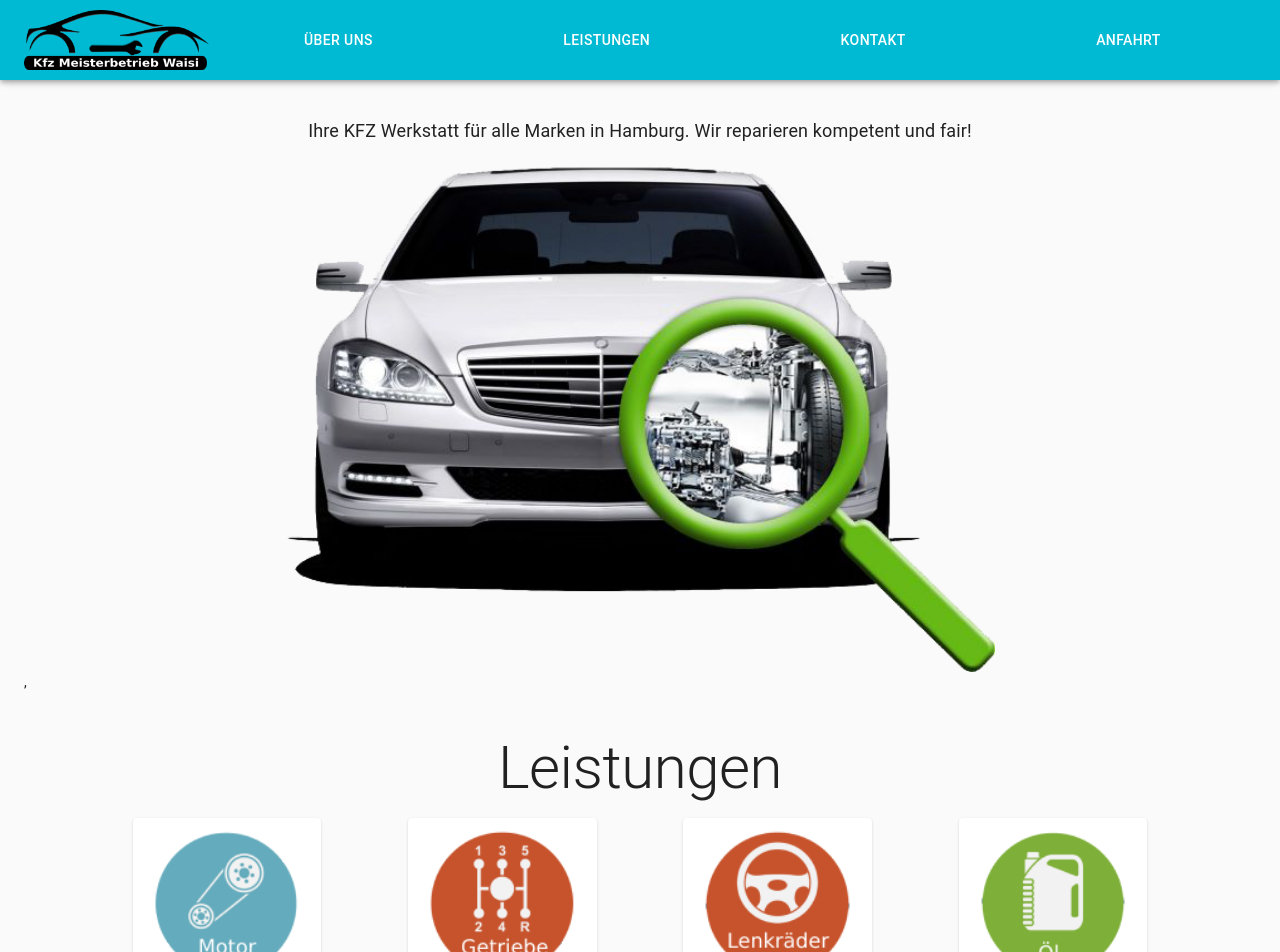
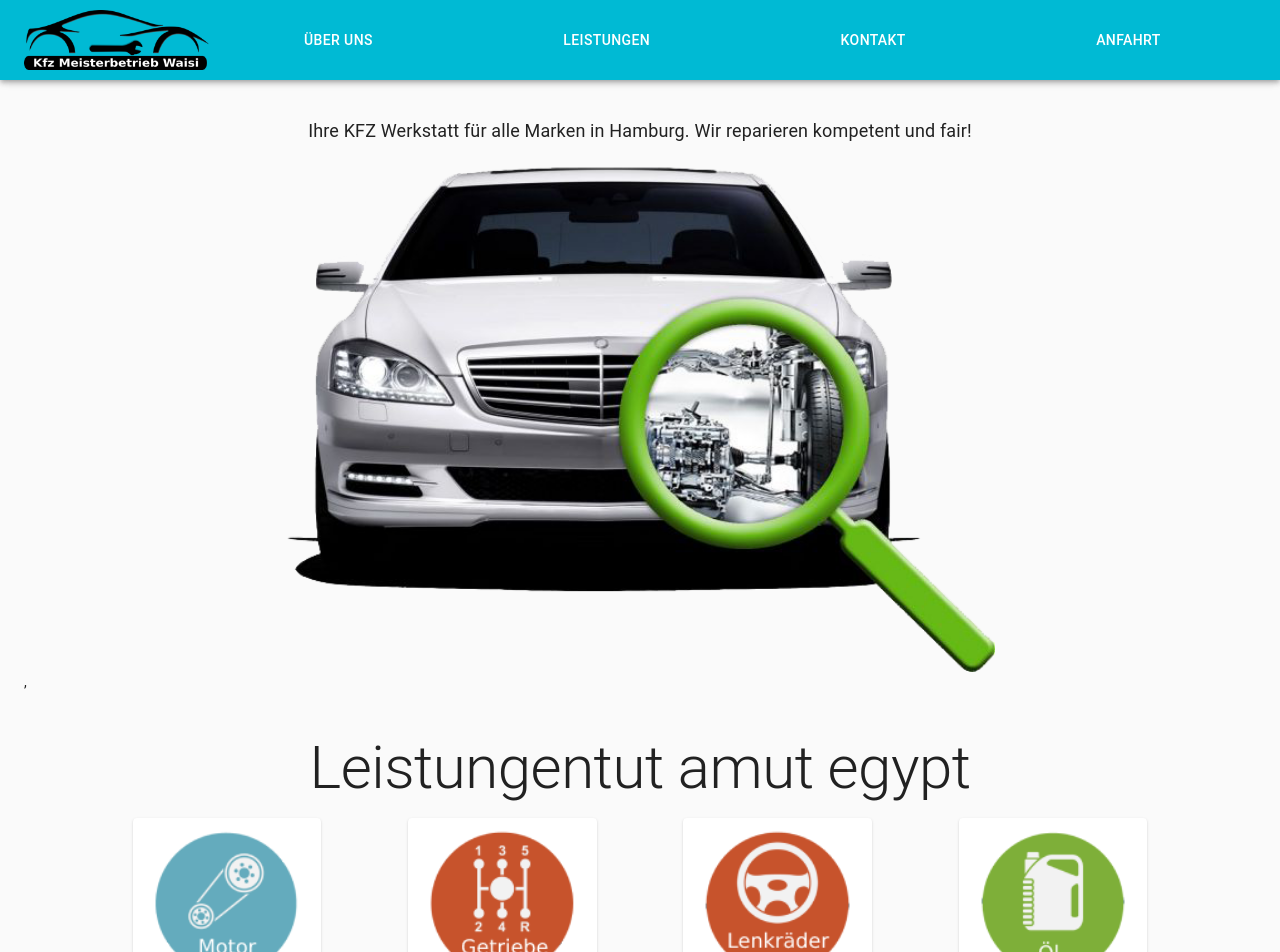
Before and after one commit to RezaHajipour/werkstatt, a React (Create React App) app: page / in a window 1280 px wide. Shown: the top 952 px of the page. Built offline with nearby package versions, Linux system fonts and the light colour scheme.

Commit message:
second commit

```diff
--- a/src/lesitungen.js
+++ b/src/lesitungen.js
@@ -132,7 +132,7 @@ export default function NestedGrid() {
   return (
           <div className={classes.root}style={{ padding: 20, margin: 20 }}>
   <Typography variant="h2" component="h2" className={classes.typography} >
-  Leistungen
+  Leistungentut amut egypt
 </Typography>
       <Grid container spacing={1}
       >
```
